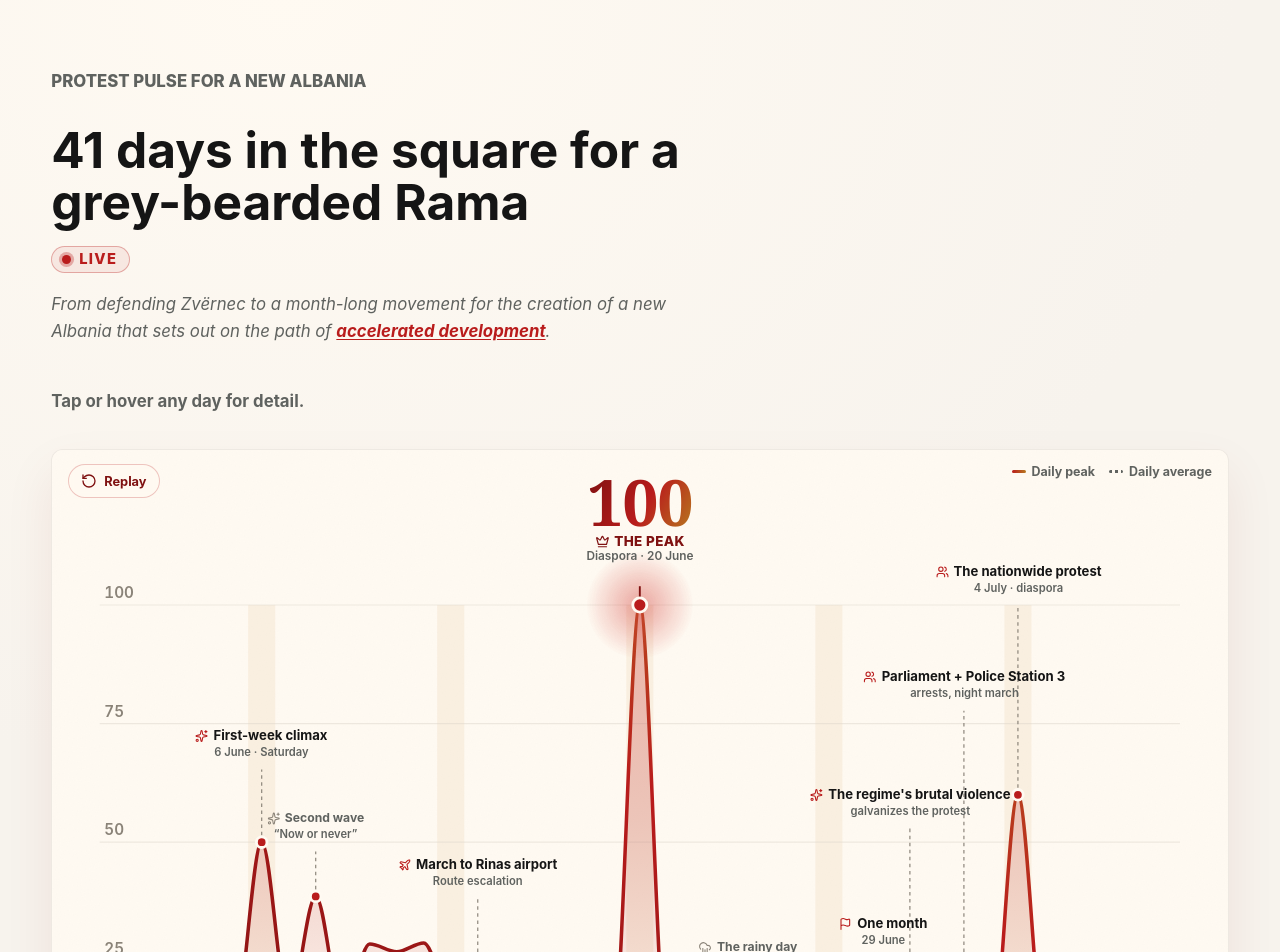
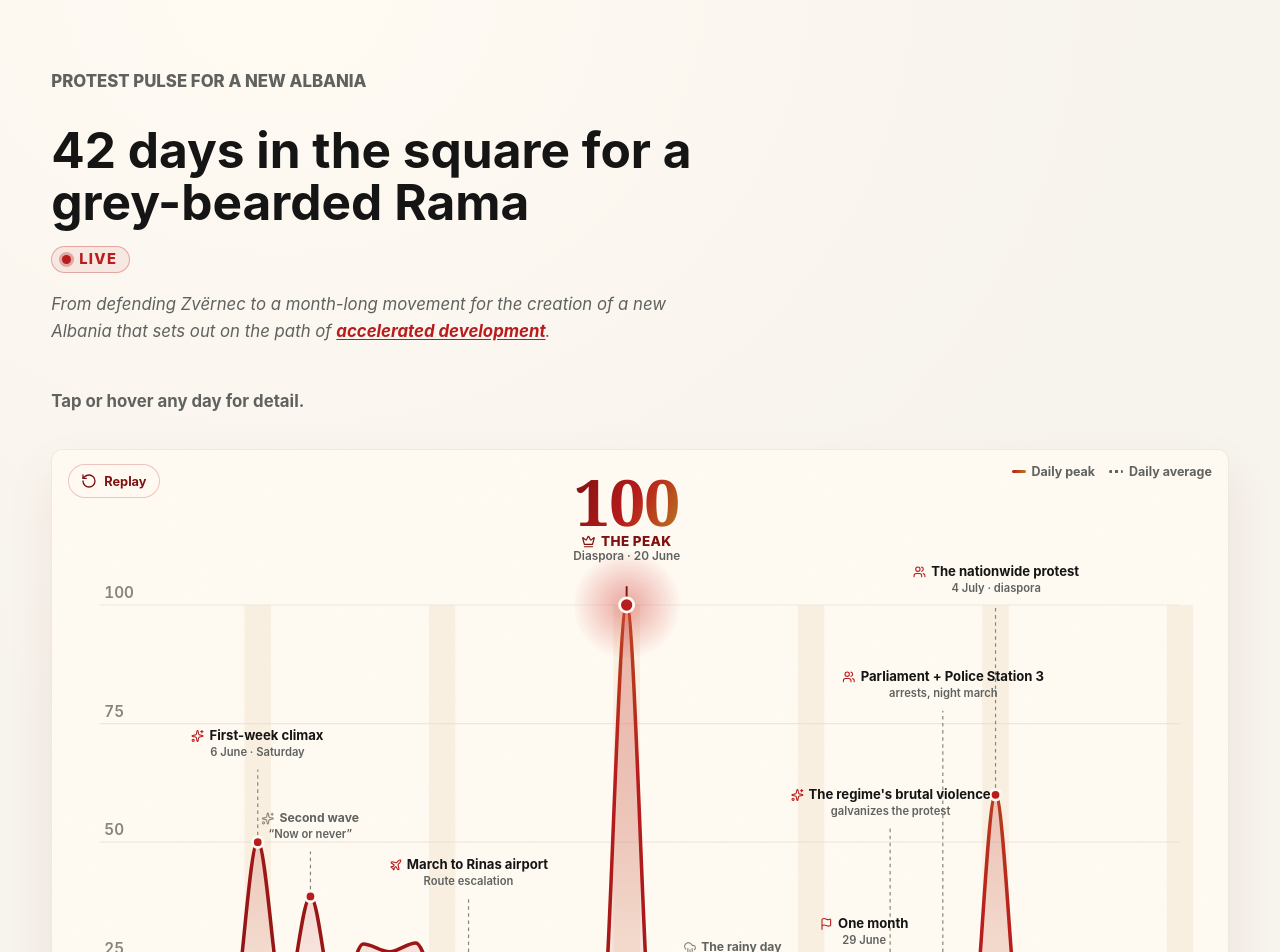
Before and after one commit to rlleshi/diaspora_marrshon, a Next.js app: page /en/pulsi in a window 1280 px wide. Shown: the part 80-1032 px from the top of the page. Built offline with nearby package versions, Linux system fonts and the light colour scheme.

Commit message:
update with day 42 results

```diff
--- a/app/en/pulsi/page.tsx
+++ b/app/en/pulsi/page.tsx
@@ -4,7 +4,7 @@ import { LiveTrackerPage } from "@/components/live-tracker-page";
 export const metadata: Metadata = {
   title: "Protest pulse | Diaspora marshes",
   description:
-    "The June 2026 protest participation index: 41 days in the square, day by day, with the key moments.",
+    "The June 2026 protest participation index: 42 days in the square, day by day, with the key moments.",
 };
 
 export default function Page() {
--- a/app/pulsi/page.tsx
+++ b/app/pulsi/page.tsx
@@ -4,7 +4,7 @@ import { LiveTrackerPage } from "@/components/live-tracker-page";
 export const metadata: Metadata = {
   title: "Pulsi i protestës | Diaspora marshon",
   description:
-    "Indeksi i pjesëmarrjes në protestat e qershorit 2026: 41 ditë në shesh, ditë pas dite, me momentet kyçe.",
+    "Indeksi i pjesëmarrjes në protestat e qershorit 2026: 42 ditë në shesh, ditë pas dite, me momentet kyçe.",
 };
 
 export default function Page() {
--- a/components/live-tracker-page.tsx
+++ b/components/live-tracker-page.tsx
@@ -26,7 +26,7 @@ const COPY: Record<
     homeHref: "/",
     homeLabel: "Kthehu te faqja kryesore",
     eyebrow: "Pulsi i protestës për Shqipërinë e re",
-    title: "41 ditë në shesh për një mjekërrosh bardhërosh",
+    title: "42 ditë në shesh për një mjekërrosh bardhërosh",
     liveLabel: "Live",
     intro: {
       before:
@@ -54,14 +54,14 @@ const COPY: Record<
       replay: "Rishfaq",
       saturday: "e shtunë",
       ariaSummary:
-        "Indeksi i pjesëmarrjes në protesta përgjatë 41 ditëve, me kulmin në ditën e 21-të (20 qershor 2026).",
+        "Indeksi i pjesëmarrjes në protesta përgjatë 42 ditëve, me kulmin në ditën e 21-të (20 qershor 2026).",
     },
   },
   en: {
     homeHref: "/en",
     homeLabel: "Back to the homepage",
     eyebrow: "Protest pulse for a new Albania",
-    title: "41 days in the square for a grey-bearded Rama",
+    title: "42 days in the square for a grey-bearded Rama",
     liveLabel: "Live",
     intro: {
       before:
@@ -89,7 +89,7 @@ const COPY: Record<
       replay: "Replay",
       saturday: "Saturday",
       ariaSummary:
-        "Protest participation index across 41 days, peaking on day 21 (20 June 2026).",
+        "Protest participation index across 42 days, peaking on day 21 (20 June 2026).",
     },
   },
 };
--- a/components/participation/ParticipationChart.tsx
+++ b/components/participation/ParticipationChart.tsx
@@ -266,7 +266,7 @@ export function ParticipationChart({
         ))}
 
         {/* x axis labels */}
-        {[1, 5, 10, 15, 20, 25, 30, 41].map((day) => (
+        {[1, 5, 10, 15, 20, 25, 30, 42].map((day) => (
           <text
             key={`x-${day}`}
             className="pc-xlabel"
--- a/data/participation.ts
+++ b/data/participation.ts
@@ -1,4 +1,4 @@
-// 41-day participation index for the June 2026 "Revolucioni i Flamingove" protests.
+// 42-day participation index for the June 2026 "Revolucioni i Flamingove" protests.
 //
 // Source: News24 live broadcasts of each day's protest in Tirana, analyzed with a
 // crowd-counting model. The headline series is `peak` (top-10 peak frame average).
@@ -8,7 +8,7 @@
 // `mean` and `median` are the same crowd model over the retained broadcast frames.
 //
 // Data: outputs/protesta_summary/crowd_visibility_index_1_30.csv (days 1-30)
-// Story: outputs/protesta_summary/protest_story_notes_1_41.md
+// Story: outputs/protesta_summary/protest_story_notes_1_42.md
 // Day 31 computed from the protesta_31 timeline (top-10 peak avg 697.6, mean 229.9,
 // median 212.5), normalized on the same Day-7 reference as days 1-30.
 // Day 32 computed from the protesta_32 timeline, retained frames only (top-10 peak
@@ -30,12 +30,14 @@
 // avg 475.2, mean 169.3, median 161.8), normalized on the same Day-7 reference.
 // Day 41 computed from the protesta_41 timeline, retained frames only (top-10 peak
 // avg 363.7, mean 168.4, median 151.1), normalized on the same Day-7 reference.
+// Day 42 computed from the protesta_42 timeline, retained frames only (top-10 peak
+// avg 548.3, mean 202.9, median 185.7), normalized on the same Day-7 reference.
 
 export type ParticipationDay = {
   day: number;
   /** ISO date of the protest day. Day 1 = 2026-05-31. */
   date: string;
-  /** Saturday flag: Saturdays drove the biggest turnouts (days 7, 14, 21, 28, 35). */
+  /** Saturday flag: Saturdays drove the biggest turnouts (days 7, 14, 21, 28, 35, 42). */
   saturday: boolean;
   /** Headline index, normalized 0–100 (100 = Day 7). */
   peak: number;
@@ -137,6 +139,8 @@ export const participation: ParticipationDay[] = [
     note: { sq: "40 ditë rezistencë, piku më i fortë pas 4 korrikut: protestuesit shpërndajnë hallvë si përkujtim ironik, “të 40-tat e vdekjes së frikës”; diaspora kudo vazhdon protestat çdo fundjavë.", en: "40 days of resistance and the strongest peak since July 4: protesters hand out halva as an ironic 40-day memorial, “the death of fear”; the diaspora everywhere keeps protesting every weekend." } },
   { day: 41, date: "2026-07-10", saturday: false, peak: 7.04, mean: 3.26, median: 2.93, source: yt("0FHgFaUsLWk"),
     note: { sq: "Marshim i qëndrueshëm nëpër Tiranë: piku më i ulët se një natë më parë, por vala e marshimit më e dendur dhe më e gjatë; të rinjtë në krye dhe diaspora zbret vetë në shesh.", en: "A sustained march through Tirana: a lower peak than the night before, but a denser and longer marching wave; young people at the front and the diaspora itself stepping into the square." } },
+  { day: 42, date: "2026-07-11", saturday: true, peak: 10.62, mean: 3.93, median: 3.59, source: yt("6yp-zOIdO-E"),
+    note: { sq: "Protestë kombëtare me diasporën në shesh: rikthimi më i gjerë pas 4 korrikut; marshimi ndalon para Kuvendit me thirrjen për mobilizim më 23 korrik, ndërsa pankartat vënë përballë fondet e koncertit me hallet e njerëzve.", en: "A national protest with the diaspora in the square: the broadest rebound since July 4; the march stops in front of Parliament with a call to mobilize on July 23, while placards set the concert's public funds against people's everyday needs." } },
 ];
 
 export type ParticipationEvent = {
```
